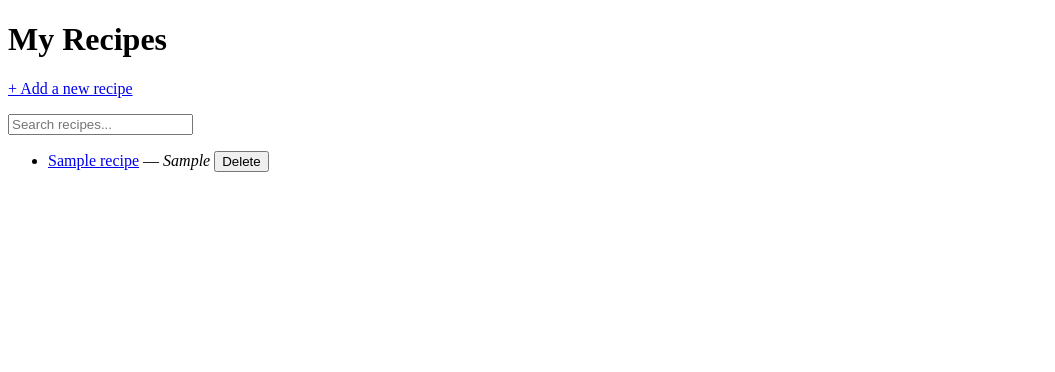
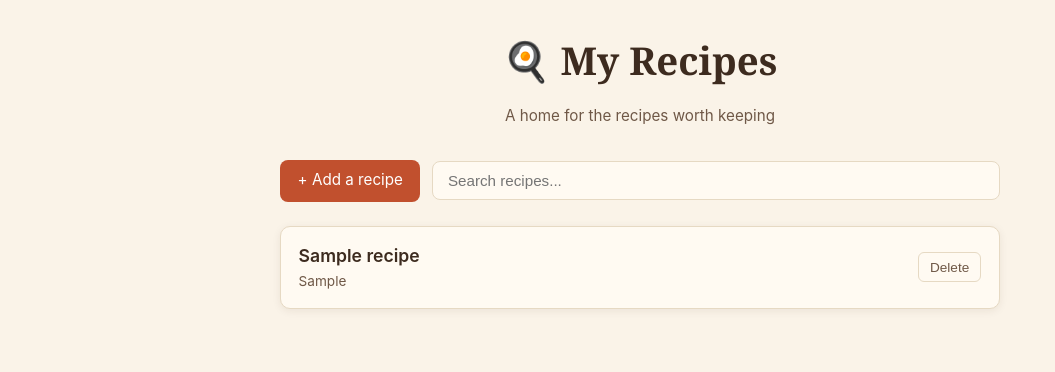
Before and after one commit to junipernineaj/recipe-app, a FastAPI app: template templates/home.html in a window 1280 px wide. Shown: the top 372 px of the page, without its empty margins (0-1055 px from the left). Run offline with FastAPI, Linux system fonts and the light colour scheme; the template is opened without the code that fills it: most values are stand-ins (such as "Sample title", 1, 10 or a date in 2020); some libraries are stand-ins or nearby versions.

Commit message:
Add cookbook-themed styling with static CSS

```diff
--- a/main.py
+++ b/main.py
@@ -1,10 +1,12 @@
 from fastapi import FastAPI, Request, Form, Response
 from fastapi.responses import RedirectResponse
 from fastapi.templating import Jinja2Templates
+from fastapi.staticfiles import StaticFiles
 import sqlite3
 
 
 app = FastAPI()
+app.mount("/static", StaticFiles(directory="static"), name="static")
 templates = Jinja2Templates(directory="templates")
 
 def get_recipes(search_term: str = ""):
--- /dev/null
+++ b/static/style.css
@@ -0,0 +1,168 @@
+:root {
+    --cream: #faf3e8;
+    --cream-card: #fffaf2;
+    --brown-dark: #3d2b1f;
+    --brown-mid: #6f5847;
+    --terracotta: #c1502e;
+    --terracotta-dark: #a03f22;
+    --olive: #7a8450;
+    --border: #e6d9c3;
+    --shadow: 0 2px 8px rgba(61, 43, 31, 0.08);
+}
+
+* { box-sizing: border-box; }
+
+body {
+    margin: 0;
+    background: var(--cream);
+    color: var(--brown-dark);
+    font-family: -apple-system, BlinkMacSystemFont, "Segoe UI", Helvetica, Arial, sans-serif;
+    line-height: 1.5;
+}
+
+h1, h2, h3 {
+    font-family: Georgia, "Times New Roman", serif;
+    color: var(--brown-dark);
+    margin-top: 0;
+}
+
+a { color: var(--terracotta); text-decoration: none; }
+a:hover { text-decoration: underline; }
+
+.container { max-width: 760px; margin: 0 auto; padding: 2rem 1.25rem 4rem; }
+
+.site-header { text-align: center; margin-bottom: 2rem; }
+.site-header h1 { font-size: 2.4rem; margin-bottom: 0.25rem; }
+.site-header .tagline { color: var(--brown-mid); font-size: 0.95rem; }
+
+.back-link { display: inline-block; margin-bottom: 1.25rem; font-size: 0.9rem; color: var(--brown-mid); }
+
+.actions-row { display: flex; gap: 0.75rem; align-items: center; margin-bottom: 1.5rem; flex-wrap: wrap; }
+
+.btn {
+    display: inline-block;
+    background: var(--terracotta);
+    color: #fff;
+    border: none;
+    padding: 0.6rem 1.1rem;
+    border-radius: 8px;
+    font-size: 0.95rem;
+    cursor: pointer;
+    text-decoration: none;
+    transition: background 0.15s ease;
+}
+.btn:hover { background: var(--terracotta-dark); text-decoration: none; }
+
+.search-input {
+    flex: 1;
+    min-width: 200px;
+    padding: 0.6rem 0.9rem;
+    border: 1px solid var(--border);
+    border-radius: 8px;
+    font-size: 0.95rem;
+    background: var(--cream-card);
+    color: var(--brown-dark);
+}
+.search-input:focus { outline: none; border-color: var(--terracotta); }
+
+#recipe-list { list-style: none; margin: 0; padding: 0; display: grid; gap: 0.9rem; }
+
+#recipe-list li {
+    background: var(--cream-card);
+    border: 1px solid var(--border);
+    border-radius: 10px;
+    padding: 1rem 1.1rem;
+    box-shadow: var(--shadow);
+    display: flex;
+    justify-content: space-between;
+    align-items: center;
+    gap: 1rem;
+}
+
+#recipe-list li.empty-state {
+    background: none;
+    border: none;
+    box-shadow: none;
+    display: block;
+    text-align: center;
+    color: var(--brown-mid);
+    padding: 2rem 0;
+}
+
+.recipe-info a { font-size: 1.1rem; font-weight: 600; color: var(--brown-dark); }
+.recipe-info a:hover { color: var(--terracotta); }
+.recipe-info .source { display: block; font-size: 0.85rem; color: var(--brown-mid); margin-top: 0.15rem; }
+
+.delete-btn {
+    background: none;
+    border: 1px solid var(--border);
+    color: var(--brown-mid);
+    padding: 0.4rem 0.7rem;
+    border-radius: 6px;
+    font-size: 0.85rem;
+    cursor: pointer;
+    flex-shrink: 0;
+    transition: all 0.15s ease;
+}
+.delete-btn:hover { background: var(--terracotta); border-color: var(--terracotta); color: #fff; }
+
+.recipe-header .source { color: var(--brown-mid); font-style: italic; margin-bottom: 1.5rem; }
+
+.recipe-section {
+    background: var(--cream-card);
+    border: 1px solid var(--border);
+    border-radius: 10px;
+    padding: 1.25rem 1.5rem;
+    margin-bottom: 1.25rem;
+    box-shadow: var(--shadow);
+}
+.recipe-section h2 {
+    font-size: 1.1rem;
+    color: var(--terracotta-dark);
+    text-transform: uppercase;
+    letter-spacing: 0.04em;
+    margin-bottom: 0.75rem;
+}
+.recipe-section ul { list-style: none; padding: 0; margin: 0; }
+.recipe-section ul li { padding: 0.35rem 0 0.35rem 1.4rem; position: relative; border-bottom: 1px dashed var(--border); }
+.recipe-section ul li:last-child { border-bottom: none; }
+.recipe-section ul li::before { content: "\2022"; color: var(--olive); font-weight: bold; position: absolute; left: 0.2rem; }
+.recipe-section ol { padding-left: 1.3rem; margin: 0; }
+.recipe-section ol li { padding: 0.4rem 0; border-bottom: 1px dashed var(--border); }
+.recipe-section ol li:last-child { border-bottom: none; }
+
+form {
+    background: var(--cream-card);
+    border: 1px solid var(--border);
+    border-radius: 10px;
+    padding: 1.5rem;
+    box-shadow: var(--shadow);
+}
+form label { display: block; font-weight: 600; font-size: 0.9rem; margin-bottom: 1rem; color: var(--brown-mid); }
+form input[type="text"], form textarea {
+    width: 100%;
+    margin-top: 0.35rem;
+    padding: 0.55rem 0.75rem;
+    border: 1px solid var(--border);
+    border-radius: 6px;
+    font-family: inherit;
+    font-size: 0.95rem;
+    background: #fff;
+    color: var(--brown-dark);
+}
+form input[type="text"]:focus, form textarea:focus { outline: none; border-color: var(--terracotta); }
+form button[type="submit"] {
+    background: var(--olive);
+    color: #fff;
+    border: none;
+    padding: 0.65rem 1.3rem;
+    border-radius: 8px;
+    font-size: 1rem;
+    cursor: pointer;
+}
+form button[type="submit"]:hover { background: #626c40; }
+
+@media (max-width: 480px) {
+    #recipe-list li { flex-direction: column; align-items: flex-start; }
+    .delete-btn { align-self: flex-end; }
+}
--- a/templates/home.html
+++ b/templates/home.html
@@ -2,16 +2,26 @@
 <html>
 <head>
     <title>My Recipes</title>
+    <link rel="stylesheet" href="/static/style.css">
     <script src="https://unpkg.com/htmx.org@1.9.12"></script>
 </head>
 <body>
-    <h1>My Recipes</h1>
-    <p><a href="/recipes/new">+ Add a new recipe</a></p>
-    <input type="search" name="q" placeholder="Search recipes..."
-           hx-get="/search"
-           hx-trigger="keyup changed delay:300ms, search"
-           hx-target="#recipe-list"
-           hx-swap="outerHTML">
-    {% include "recipe_list.html" %}
+    <div class="container">
+        <div class="site-header">
+            <h1>🍳 My Recipes</h1>
+            <p class="tagline">A home for the recipes worth keeping</p>
+        </div>
+
+        <div class="actions-row">
+            <a href="/recipes/new" class="btn">+ Add a recipe</a>
+            <input type="search" name="q" class="search-input" placeholder="Search recipes..."
+                   hx-get="/search"
+                   hx-trigger="keyup changed delay:300ms, search"
+                   hx-target="#recipe-list"
+                   hx-swap="outerHTML">
+        </div>
+
+        {% include "recipe_list.html" %}
+    </div>
 </body>
 </html>
--- a/templates/recipe_list.html
+++ b/templates/recipe_list.html
@@ -1,8 +1,12 @@
 <ul id="recipe-list">
     {% for recipe in recipes %}
     <li>
-        <a href="/recipes/{{ recipe['id'] }}">{{ recipe["title"] }}</a> — <em>{{ recipe["source_book"] }}</em>
+        <div class="recipe-info">
+            <a href="/recipes/{{ recipe['id'] }}">{{ recipe["title"] }}</a>
+            <span class="source">{{ recipe["source_book"] }}</span>
+        </div>
         <button
+            class="delete-btn"
             hx-delete="/recipes/{{ recipe['id'] }}"
             hx-target="closest li"
             hx-swap="outerHTML"
@@ -10,5 +14,7 @@
             Delete
         </button>
     </li>
+    {% else %}
+    <li class="empty-state">No recipes found.</li>
     {% endfor %}
 </ul>
```
Also changed, not shown: templates/new_recipe.html (+20 -11 lines), templates/recipe_detail.html (+11 -2 lines).
